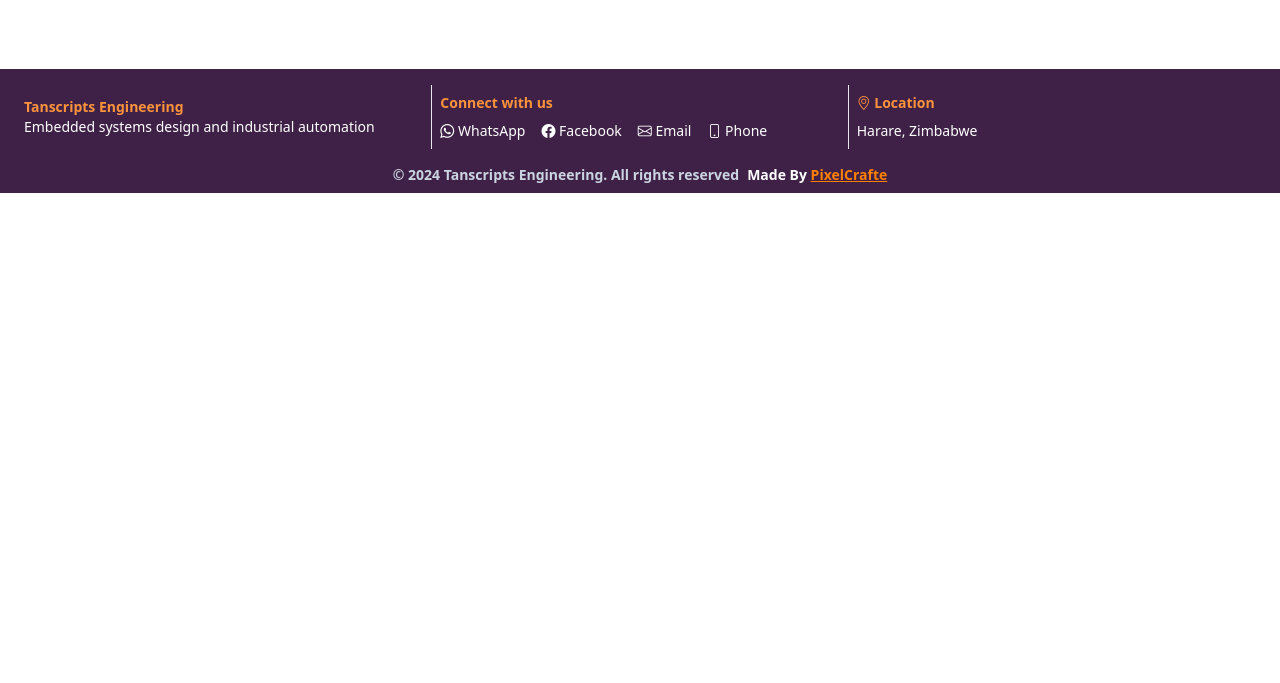
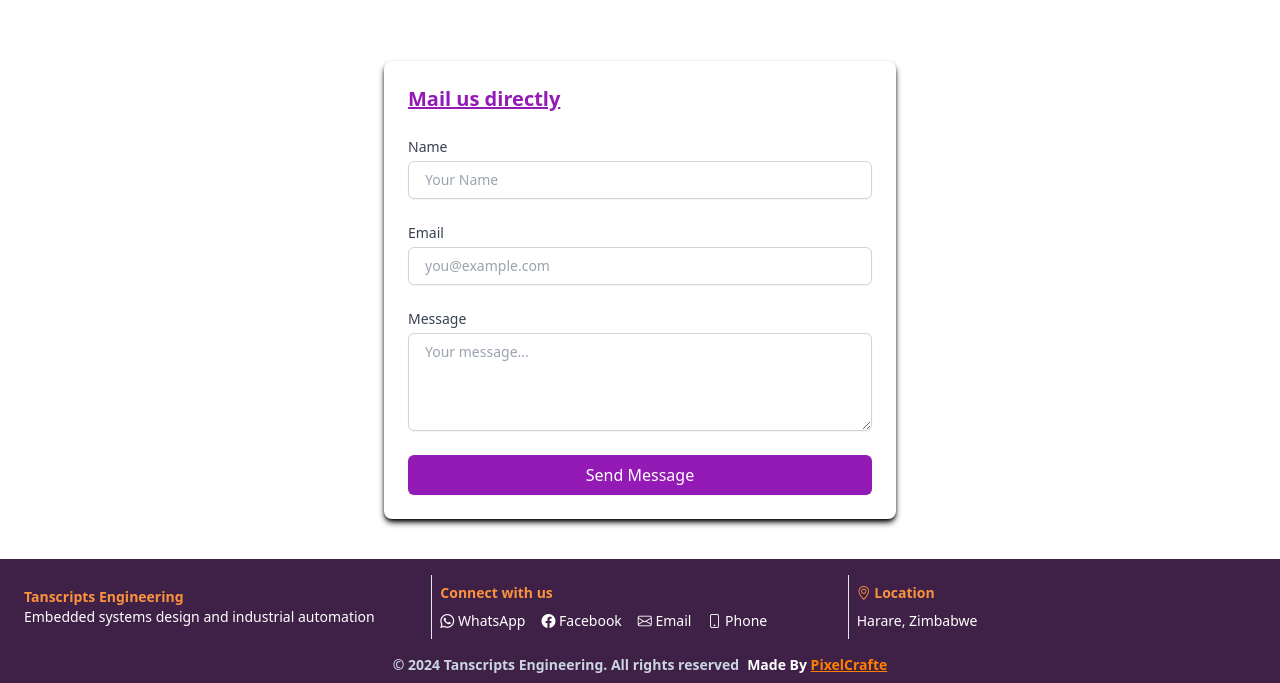
Before and after one commit to worshix/tanscripts, a Next.js app: page /contactus in a window 1280 px wide. Shown: the part 1317-2000 px from the top of the page. Before the commit the page ends 1510 px from the top, so only its background shows below. Built offline with nearby package versions, Linux system fonts and the light colour scheme.

Commit message:
Returned Form After Fixing

```diff
--- a/src/app/contactus/page.jsx
+++ b/src/app/contactus/page.jsx
@@ -32,7 +32,7 @@
       <section className="h-screen">
         .
       </section>
-      {/* <ContactUs /> */}
+      <ContactUs />
     </main>
   )
 }
```
